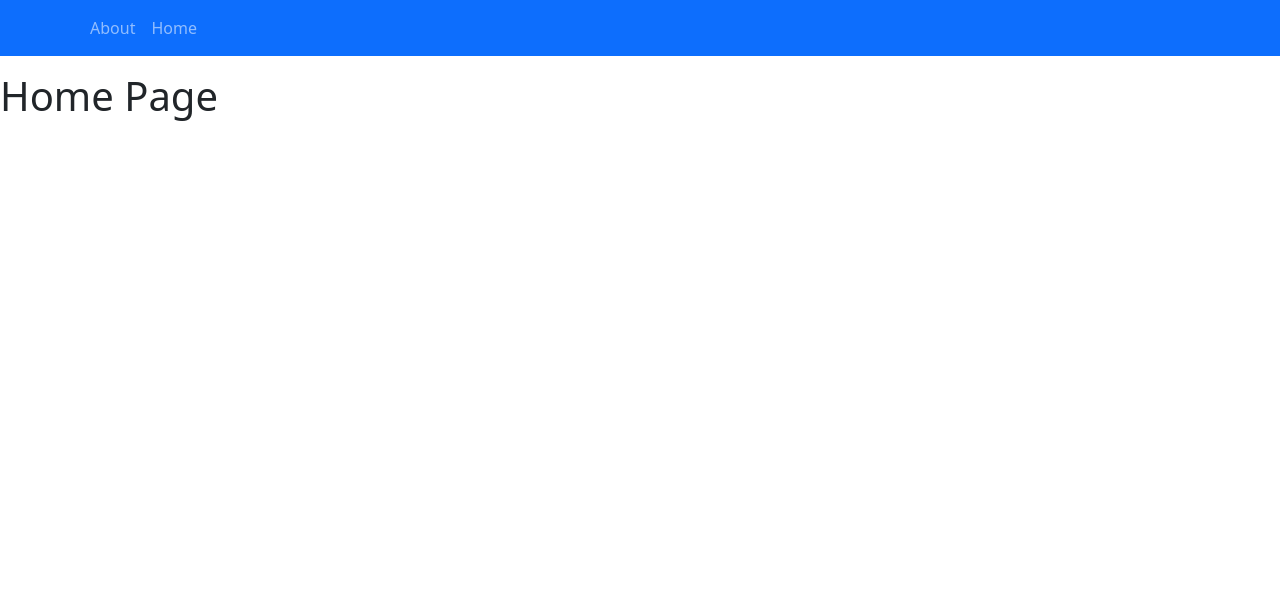
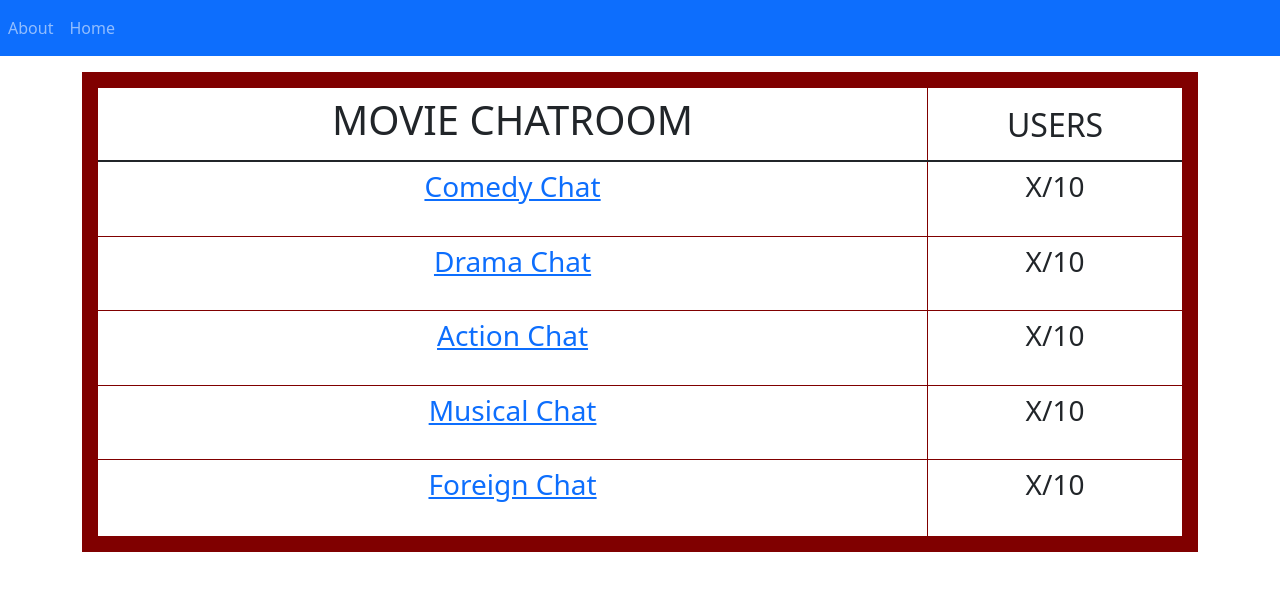
Before and after one commit to risonl/chat-project, a React (Create React App) app: page / in a window 1280 px wide. Shown: the top 590 px of the page. Built offline with nearby package versions, Linux system fonts and the light colour scheme.

Commit message:
started on chatroom

```diff
--- a/src/app.css
+++ b/src/app.css
@@ -2,3 +2,20 @@
     background-image: none;
     background-color: hotpink;
 }
+.marquee {
+    background-color: white;
+    height: 30em;
+    max-width: 100%;
+    border: 1em solid maroon;
+    border-radius: 20%;
+    position: relative;
+}
+td {
+    text-align: center;
+}
+.chatBox {
+    overflow: scroll;
+    background-color: grey;
+    width: 50em;
+    height: 25em;
+}
--- /dev/null
+++ b/src/comps/Marquee.js
@@ -0,0 +1,42 @@
+import { Table, Col, Row, Container} from "react-bootstrap"
+
+function Marquee() {
+    return (
+        <>
+       <Container>
+        <Table bordered size="lg" className="marquee rounded" class='rounded' responsive>
+            <thead>
+                <tr>
+                    <td><h1>MOVIE CHATROOM</h1></td>
+                    <td><h2>USERS</h2></td>
+                </tr>
+            </thead>
+            <tbody>
+                <tr>
+                    <td><h3><a href='/select'>Comedy Chat</a></h3></td>
+                    <td><h3>X/10</h3></td>
+                </tr>
+                <tr>
+                    <td><h3><a href='/select'>Drama Chat</a></h3></td>
+                    <td><h3>X/10</h3></td>
+                </tr>
+                <tr>
+                    <td><h3><a href='/select'>Action Chat</a></h3></td>
+                    <td><h3>X/10</h3></td>
+                </tr>
+                <tr>
+                    <td><h3><a href='/select'>Musical Chat</a></h3></td>
+                    <td><h3>X/10</h3></td>
+                </tr>
+                <tr>
+                    <td><h3><a href='/select'>Foreign Chat</a></h3></td>
+                    <td><h3>X/10</h3></td>
+                </tr>
+            </tbody>
+        </Table>
+        </Container>
+        </>
+    )
+}
+
+export default Marquee
--- a/src/comps/Navigation.js
+++ b/src/comps/Navigation.js
@@ -3,14 +3,16 @@ import { Navbar , Container, Nav} from "react-bootstrap"
 function Navigation() {
     return (
     <>
+    <Container>
     <Navbar fixed="top" bg="primary" variant="dark">
-        <Container>
+
             <Nav classname="me-auto">
             <Nav.Link href="/about">About</Nav.Link>
             <Nav.Link href="/">Home</Nav.Link>
             </Nav>
-        </Container>
+
     </Navbar>
+    </Container>
     </>
     )
 }
--- a/src/pages/Chat.js
+++ b/src/pages/Chat.js
@@ -1,8 +1,23 @@
+import { Container, Row, Col} from "react-bootstrap";
 
 function Chat() {
     return (
         <>
-        <h1>Chatroom Page</h1>
+        <Container>
+        <Row><h1>This is the Chatroom</h1></Row>
+            <Row>
+                <Col></Col>
+            <Col><div className="chatBox"></div></Col>
+            <Col></Col>
+            </Row>
+            <Row>
+            <Col></Col>
+            <Col>
+                <input type="text" size='70'></input>
+            </Col>
+            <Col></Col>
+            </Row>
+        </Container>
         </>
     );
 }
--- a/src/pages/Home.js
+++ b/src/pages/Home.js
@@ -1,4 +1,6 @@
 import Navigation from "../comps/Navigation";
+import { Container, Col, Row,} from "react-bootstrap";
+import Marquee from "../comps/Marquee";
 
 export function Home() {
     return (
@@ -7,7 +9,8 @@ export function Home() {
         <br />
         <br />
         <br />
-        <h1>Home Page</h1>
+        <Marquee />
+
         </>
     );
 }
```
